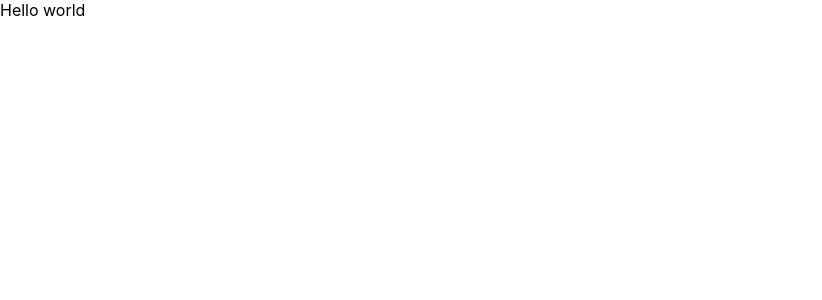
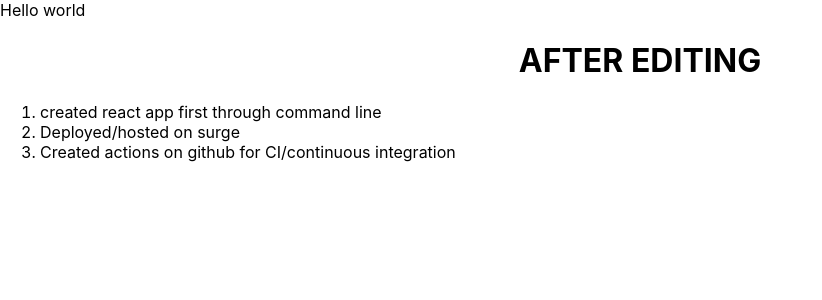
Before and after one commit to Mudassir-Munir-tes/firstreactapp, a React (Create React App) app: page / in a window 1280 px wide. Shown: the top 300 px of the page, without its empty margins (0-822 px from the left). Built offline with nearby package versions, Linux system fonts and the light colour scheme.

Commit message:
after craeting actions for testing

```diff
--- a/src/App.js
+++ b/src/App.js
@@ -7,6 +7,10 @@ function App() {
     <div>
 
       Hello world
+      <h1><center>AFTER EDITING</center></h1>
+      <ol><li>created react app first through command line</li>
+      <li>Deployed/hosted on surge</li>
+      <li>Created actions on github for CI/continuous integration</li></ol>
     </div>
   );
 }
```
